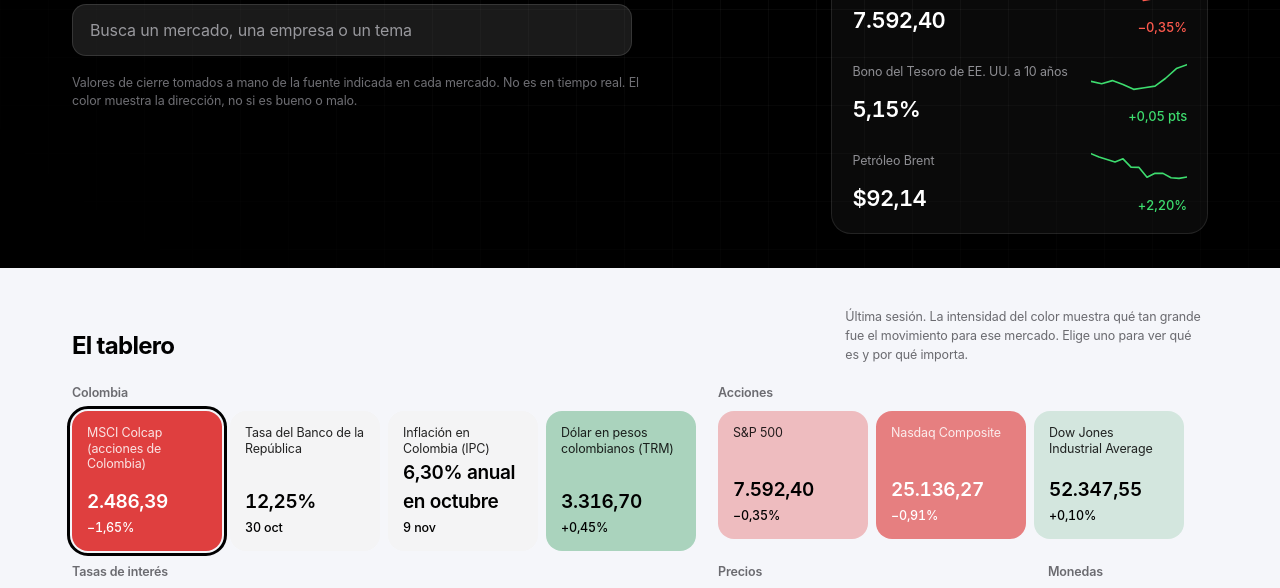
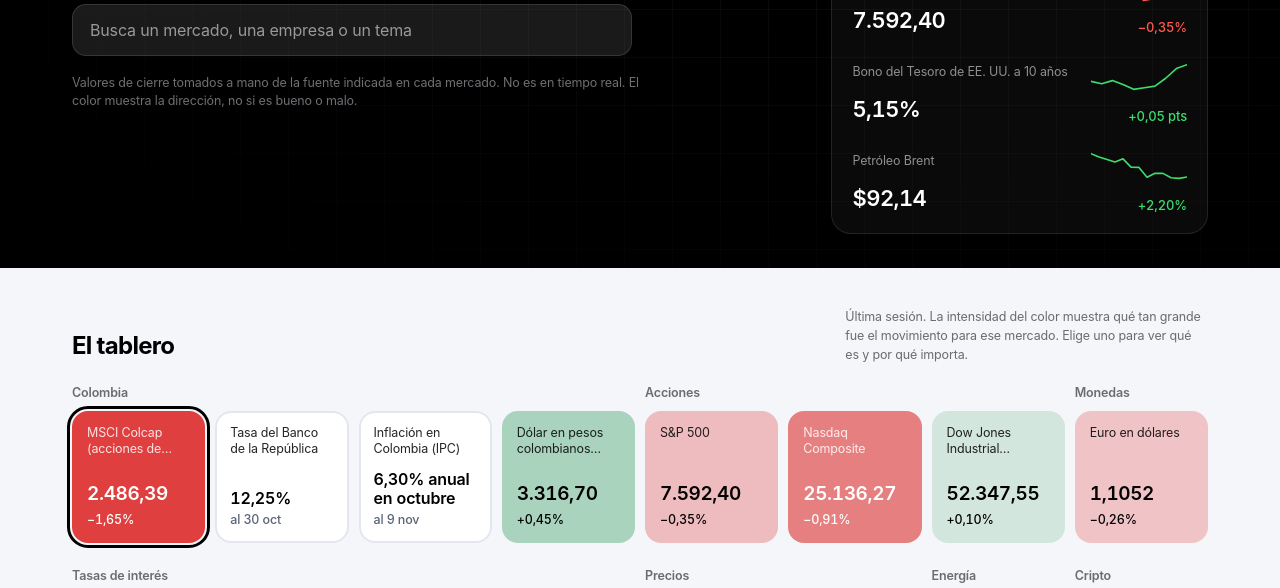
Before and after one commit to martinfgaleano-crypto/signalpoint, a plain HTML site: page index.html in a window 1280 px wide. Shown: the part 337-925 px from the top of the page. Drawn offline with Linux system fonts and the light colour scheme.

Commit message:
Board: one dense grid with equal tiles on desktop, tablet and phone; clearer stat tiles
Co-Authored-By: Claude Opus 5.5 <noreply@anthropic.com>
Claude-Session: https://claude.ai/code/session_01D8a6Zuko2uiRihLQXpAbbX

```diff
--- a/index.html
+++ b/index.html
@@ -847,6 +847,22 @@ body.ck-open{overflow:hidden}
  .desk.open .rd-bar{position:sticky;top:0;z-index:2;background:#F5F6FA;margin:0 -14px 10px;padding:12px 14px;border-bottom:1px solid #E6E9F2}
  .desk.open .paperwrap .paper{padding:22px 18px}
 }
+/* board v3: one grid, groups packed densely, every tile the same size */
+.hc{min-height:132px;width:auto}
+.hc-n{display:-webkit-box;-webkit-line-clamp:2;-webkit-box-orient:vertical;overflow:hidden}
+.hc-stat{box-shadow:inset 0 0 0 2px #E3E6EE}
+.hc-stat .hc-v{font-size:16px;line-height:1.2;letter-spacing:-.01em}
+.hc-stat .hc-c{color:#5B6478}
+@media (min-width:761px){
+ .hgroups{display:grid;grid-template-columns:repeat(auto-fill,minmax(132px,1fr));grid-auto-flow:row dense;gap:18px 10px}
+ .hgrp{grid-column:span var(--n);display:grid;grid-template-columns:subgrid;row-gap:0;align-content:start}
+ .hgrp .hg-l{grid-column:1/-1}
+ .hg-row{display:contents}
+ .hg-row .hc{width:auto;min-height:132px}
+ .heat-grid{display:grid;grid-template-columns:repeat(auto-fill,minmax(132px,1fr));gap:10px}
+}
+@media (max-width:760px){.hgroups{display:grid;grid-template-columns:1fr 1fr;grid-auto-flow:row dense;gap:14px 8px}.hgrp{grid-column:span var(--m);display:grid;grid-template-columns:subgrid;row-gap:8px;align-content:start}.hgrp .hg-l{grid-column:1/-1;margin-bottom:0}.hg-row{display:contents}.hg-row .hc{width:auto;min-height:120px}}
+@media (prefers-reduced-motion:reduce){.clause{opacity:1;animation:none}}
 </style>
 <link rel="manifest" href="manifest.webmanifest">
 <meta name="theme-color" content="#2F5BFF">
@@ -1271,15 +1287,15 @@ function mPulse(){
 function heatT(m){if(m.kind==="stat")return null;var c=mChange(m,m.series.length-2),sc=m.changeUnit==="pp"?0.1:(m.group==="Crypto"?5:(m.group==="Energy"?3:1.5));return Math.max(-1,Math.min(1,c.v/sc))}
 function hTile(m){
   var t=heatT(m),bg,fg,val,chg,sel=S.msel===m.id?' aria-current="true"':"";
-  if(t===null){bg="var(--sunk)";fg="var(--ink)";val=m.valueText;chg=fmtDate(m.asOf)}
+  if(t===null){bg="#fff";fg="var(--ink)";val=m.valueText;chg=null}
   else{var a=(0.10+0.78*Math.abs(t)).toFixed(2);bg=t>=0?"rgba(18,140,64,"+a+")":"rgba(220,38,38,"+a+")";fg=Math.abs(t)>0.45?"#fff":"var(--ink)";val=mNum(mLast(m)[1],m);chg=mChange(m,m.series.length-2).text}
-  return '<button class="hc" data-market="'+esc(m.id)+'"'+sel+' style="background:'+bg+';color:'+fg+'"><span class="hc-n">'+esc(m.name)+(S.watch.indexOf(m.id)>=0?' <span class="hc-star" aria-label="in your list">★</span>':"")+'</span><span class="hc-v">'+esc(val)+'</span><span class="hc-c">'+esc(chg)+"</span></button>";
+  return '<button class="hc'+(t===null?" hc-stat":"")+'" data-market="'+esc(m.id)+'"'+sel+' style="background:'+bg+';color:'+fg+'"><span class="hc-n">'+esc(m.name)+(S.watch.indexOf(m.id)>=0?' <span class="hc-star" aria-label="in your list">★</span>':"")+'</span><span class="hc-v">'+esc(val)+'</span><span class="hc-c">'+(chg===null?T("as of ","al ")+'<span>'+esc(fmtDate(m.asOf))+"</span>":esc(chg))+"</span></button>";
 }
 function mBoard(){
   var list=mList(),mine=watched().map(function(id){var m=S.markets[id];m.id=id;return m});
   return '<section class="heat board" aria-labelledby="ht-h"><div class="heat-head"><h2 id="ht-h">The board</h2><p class="note">Last session. Colour strength shows how big the move was for that market. Pick one to see what it is and why it matters.</p></div>'+
     (mine.length?'<p class="hg-l">Your list</p><div class="heat-grid">'+mine.map(hTile).join("")+'</div><p class="hg-l">All markets</p>':"")+
-    (function(){var gs=[];list.forEach(function(m){if(gs.indexOf(m.group)<0)gs.push(m.group)});return '<div class="hgroups">'+gs.map(function(g){return '<div class="hgrp"><p class="hg-l">'+esc(g)+'</p><div class="hg-row">'+list.filter(function(m){return m.group===g}).map(hTile).join("")+"</div></div>"}).join("")+"</div>"})()+"</section>";
+    (function(){var gs=[];list.forEach(function(m){if(gs.indexOf(m.group)<0)gs.push(m.group)});return '<div class="hgroups">'+gs.map(function(g){var ms=list.filter(function(m){return m.group===g});return '<div class="hgrp" style="--n:'+ms.length+';--m:'+Math.min(2,ms.length)+'"><p class="hg-l">'+esc(g)+'</p><div class="hg-row">'+ms.map(hTile).join("")+"</div></div>"}).join("")+"</div>"})()+"</section>";
 }
 function mHero(){
   var cl=mHeadline(),list=mList().filter(function(m){return m.kind!=="stat"});
```
